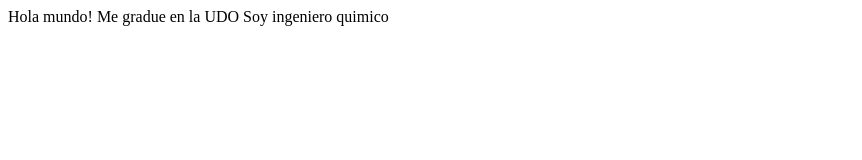
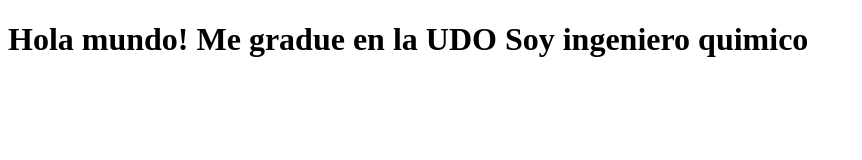
Before and after one commit to luisalejandrof/luisalejandrof.github.io, a plain HTML site: page index.html in a window 1280 px wide. Shown: the whole page, without its empty margins (0-862 px from the left). Drawn offline with Linux system fonts and the light colour scheme.

Commit message:
Update index.html

```diff
--- a/index.html
+++ b/index.html
@@ -16,9 +16,9 @@
 
   <body>
 
-    Hola mundo!
+    <h1>Hola mundo!
       Me gradue en la UDO
       Soy ingeniero quimico
-
+    </h1>
   </body>
 </html>
```
